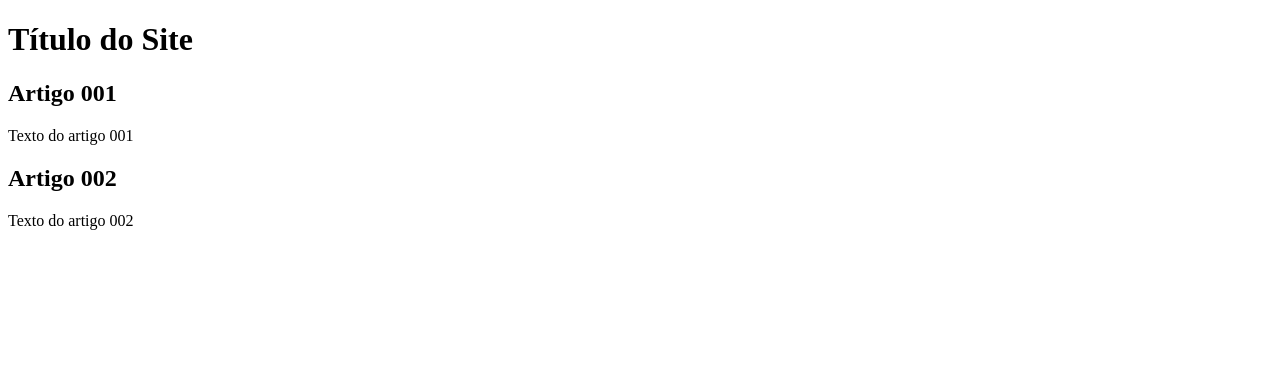
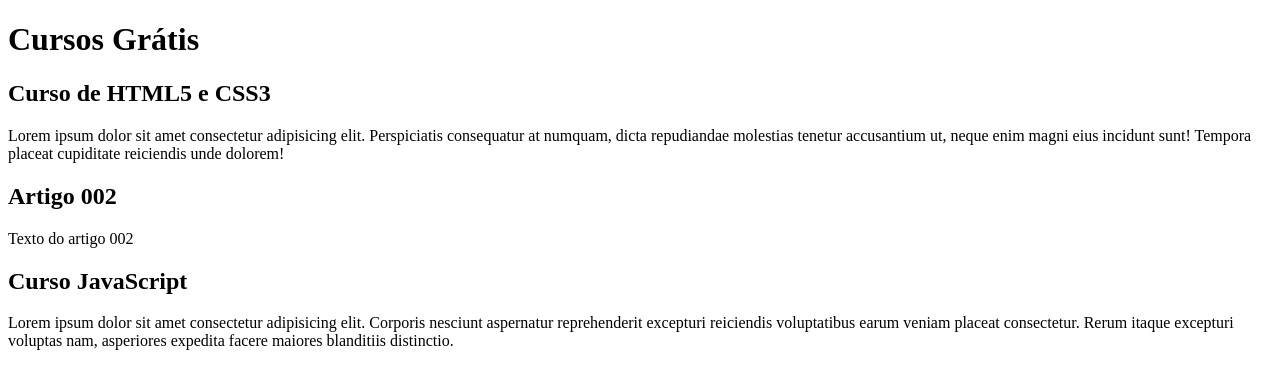
Before and after one commit to talysonl/projeto-site, a plain HTML site: page index.html in a window 1280 px wide. Drawn offline with Linux system fonts and the light colour scheme.

Commit message:
comecei a escrever o conteudo do site

```diff
--- a/index.html
+++ b/index.html
@@ -3,22 +3,24 @@
 <head>
     <meta charset="UTF-8">
     <meta name="viewport" content="width=device-width, initial-scale=1.0">
-    <title>Título do Site</title>
+    <title></title>
 </head>
 <body>
     <main>
         <header>
-            <h1>Título do Site</h1>
+            <h1>Cursos Grátis</h1>
         </header>
 
         <article>
-            <h2>Artigo 001</h2>
-            <p>Texto do artigo 001</p>
+            <h2>Curso de HTML5 e CSS3</h2>
+            <p>Lorem ipsum dolor sit amet consectetur adipisicing elit. Perspiciatis consequatur at numquam, dicta repudiandae molestias tenetur accusantium ut, neque enim magni eius incidunt sunt! Tempora placeat cupiditate reiciendis unde dolorem!</p>
         </article>
 
         <article>
             <h2>Artigo 002</h2>
             <p>Texto do artigo 002</p>
+            <h2>Curso JavaScript</h2>
+            <p>Lorem ipsum dolor sit amet consectetur adipisicing elit. Corporis nesciunt aspernatur reprehenderit excepturi reiciendis voluptatibus earum veniam placeat consectetur. Rerum itaque excepturi voluptas nam, asperiores expedita facere maiores blanditiis distinctio.</p>
         </article>
 
     </main>
```
